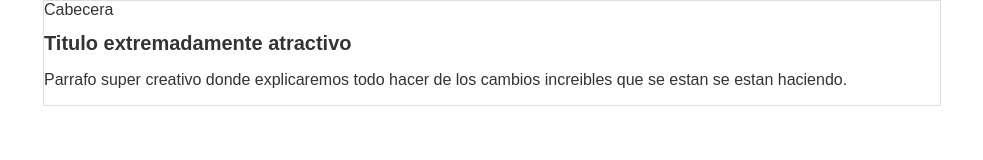
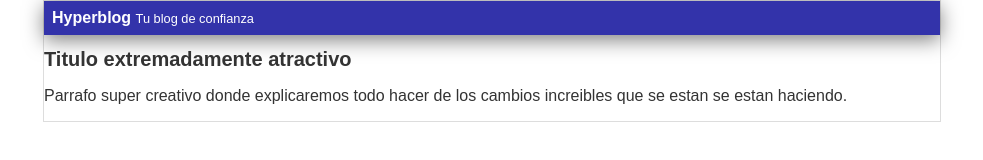
Before and after one commit to Leonardo-Cortez/Hyperblog, a plain HTML site: page index.html in a window 1280 px wide. Shown: the whole page, without its empty margins (148-1131 px from the left). Drawn offline with Linux system fonts and the light colour scheme.

Commit message:
Finalizada la cabecera con diseño azul

```diff
--- a/CSS/estilos.css
+++ b/CSS/estilos.css
@@ -8,6 +8,21 @@ body{
 
 }
 
+#cabecera
+{
+    background: #33A;
+    box-shadow: 0px 5px 20px 0px rgba(0,0,0,0.5);
+    color: white;
+    font-weight: bold;
+    margin: 0;
+    padding: 0.5em;
+}
+#cabecera #tagline
+{
+    padding: 0 0 0 lem;
+    font-weight: normal;
+    font-size: 0.8em;
+}
 #container{
     width: 70%;
     padding: lem;
--- a/index.html
+++ b/index.html
@@ -7,7 +7,9 @@
 <body>
     <div id="container">
         <div id="cabecera">
-            Cabecera
+            Hyperblog
+            <span id="tagline">Tu blog de
+                confianza</span>
         </div>
         <div id="post">
             <h1>Titulo extremadamente atractivo </h1>
```
